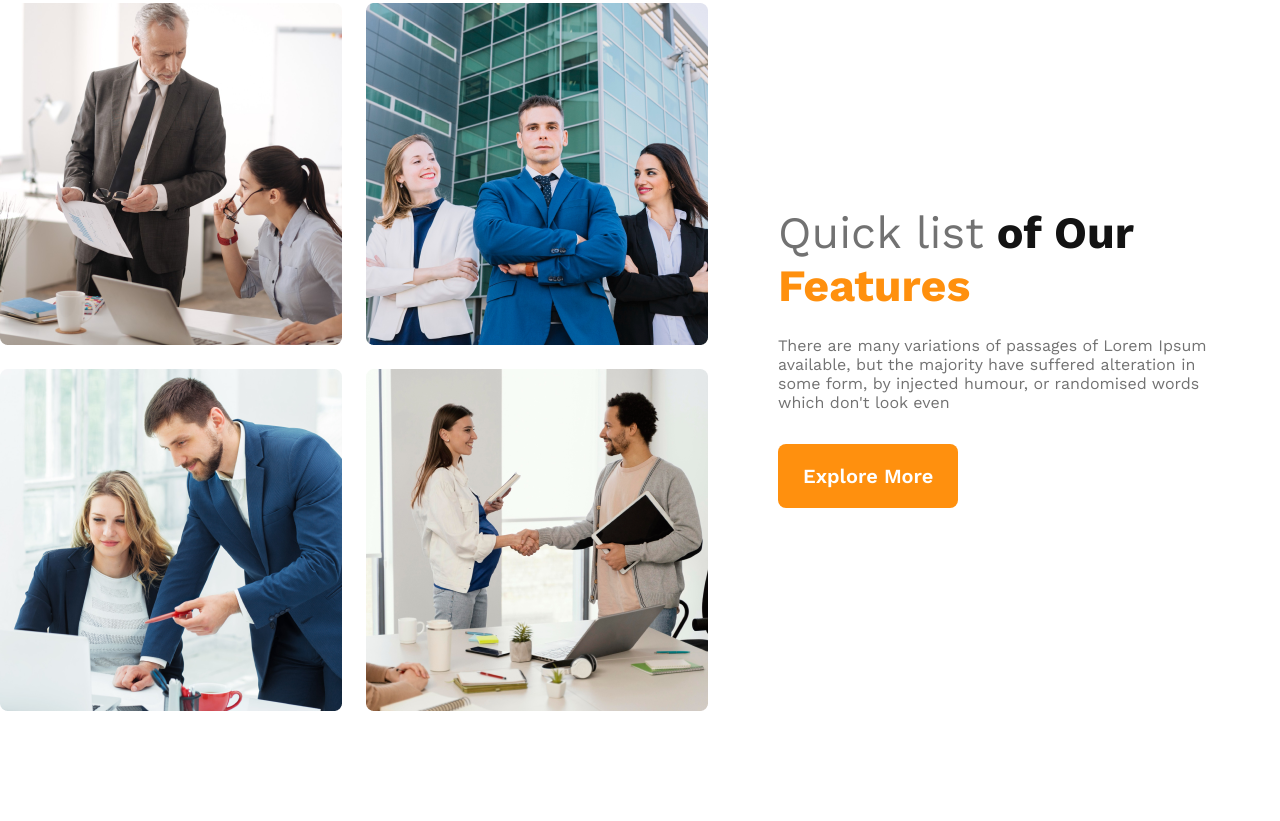
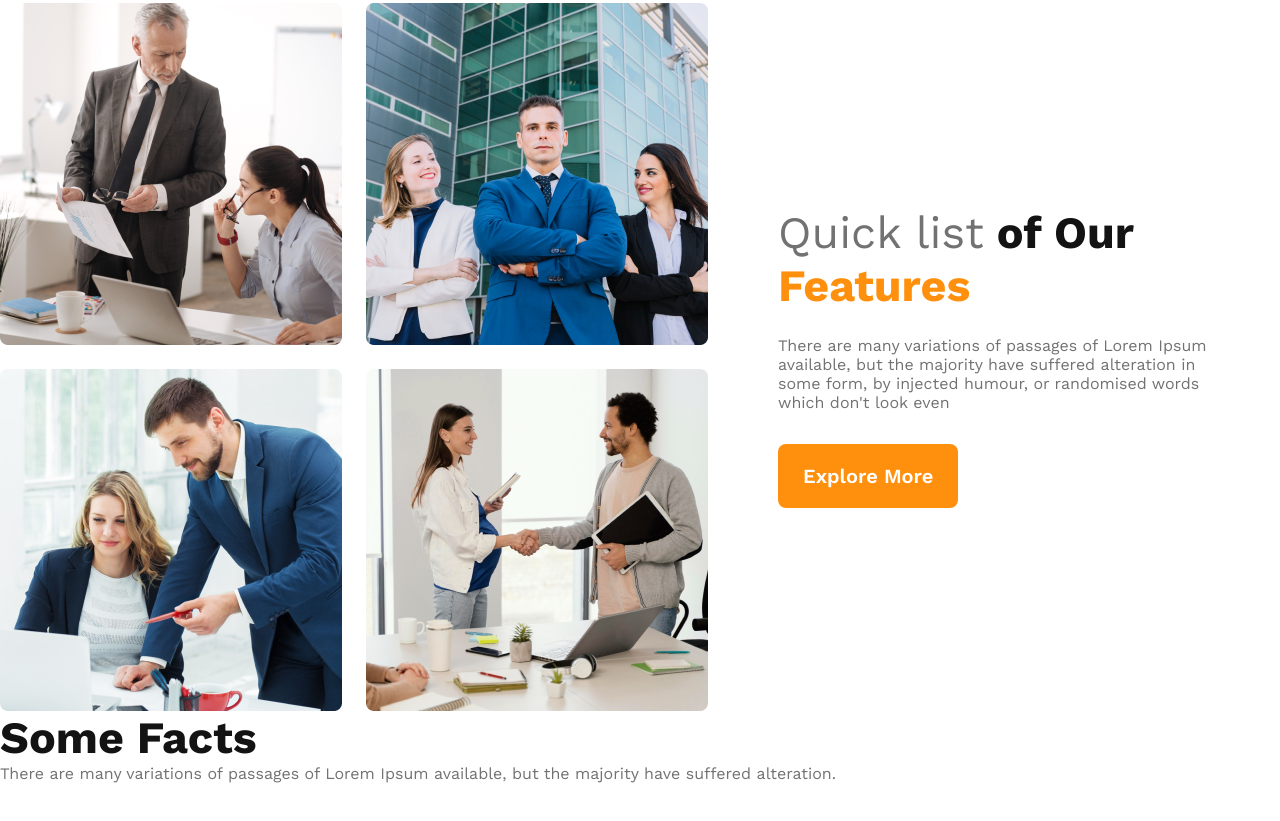
Before and after one commit to saidureg/g3-architects-website, a plain HTML site: page index.html in a window 1280 px wide. Shown: the part 1014-1835 px from the top of the page. Before the commit the page ends 1795 px from the top, so only its background shows below. Drawn offline with nearby package versions, Linux system fonts and the light colour scheme.

Commit message:
starts facts section

```diff
--- a/index.html
+++ b/index.html
@@ -16,7 +16,7 @@
     <!-- Header starts -->
     <header>
         <nav>
-            <h3 class="nav-title">G3 Architects</h3>
+            <h3 class="section-title">G3 Architects</h3>
             <ul>
                 <li><a href="">Home</a></li>
                 <li><a href="">About</a></li>
@@ -53,6 +53,15 @@
                 <button class="btn-primary">Explore More</button>
             </div>
         </section>
+        <!-- features section starts -->
+        <section>
+
+        </section>
+        <!-- some facts sections starts -->
+        <section class="facts">
+            <h3 class="section-title">Some Facts</h3>
+            <p class="text-light-gray">There are many variations of passages of Lorem Ipsum available, but the majority have suffered alteration.</p>
+        </section>
     </main>
     <footer>
 
--- a/styles/style.css
+++ b/styles/style.css
@@ -33,7 +33,7 @@ nav {
     align-items: center;
 }
 
-.nav-title {
+.section-title {
     color: #131313;
     font-size: 2.8rem;
     font-weight: 700;
```
